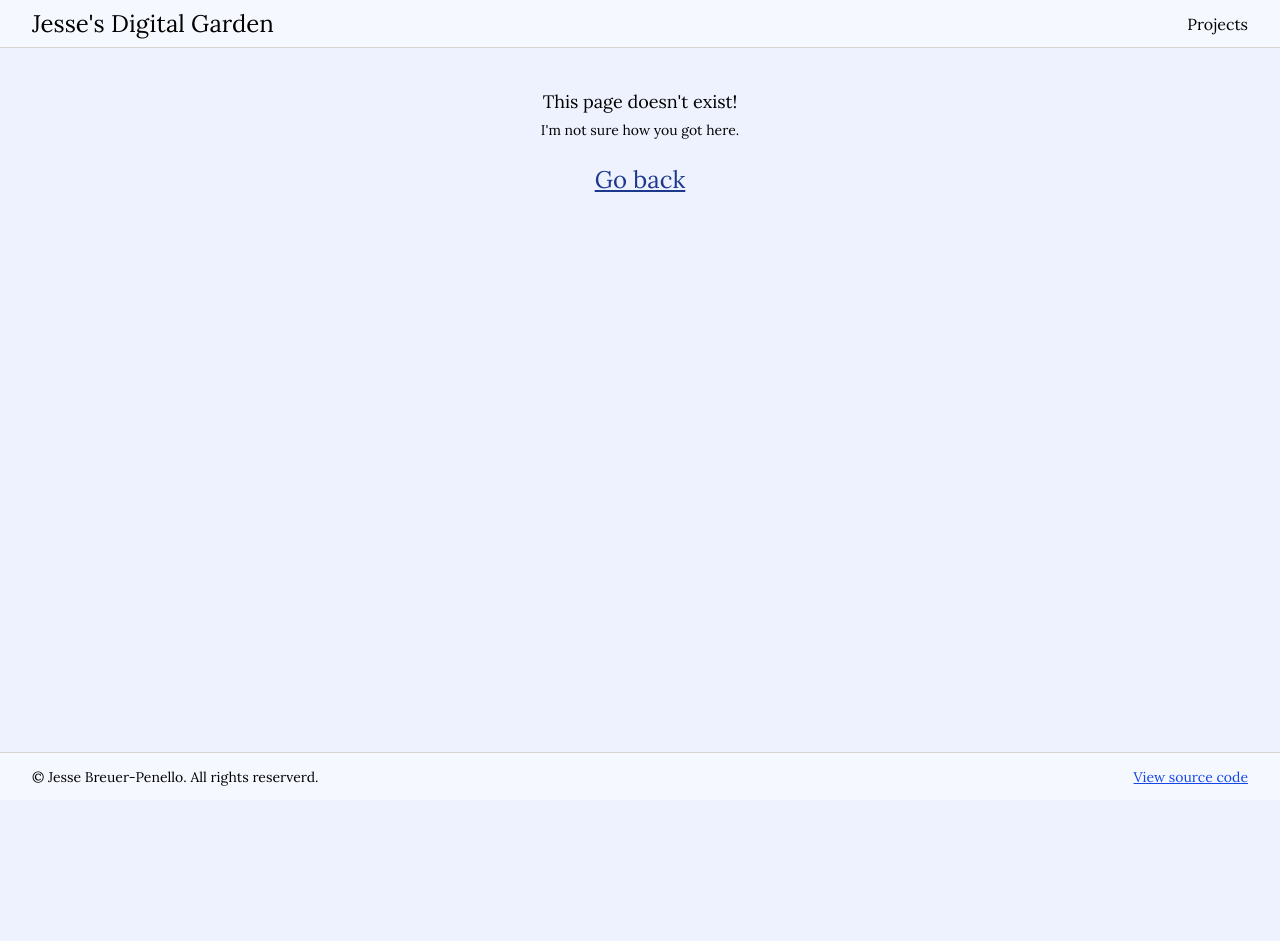
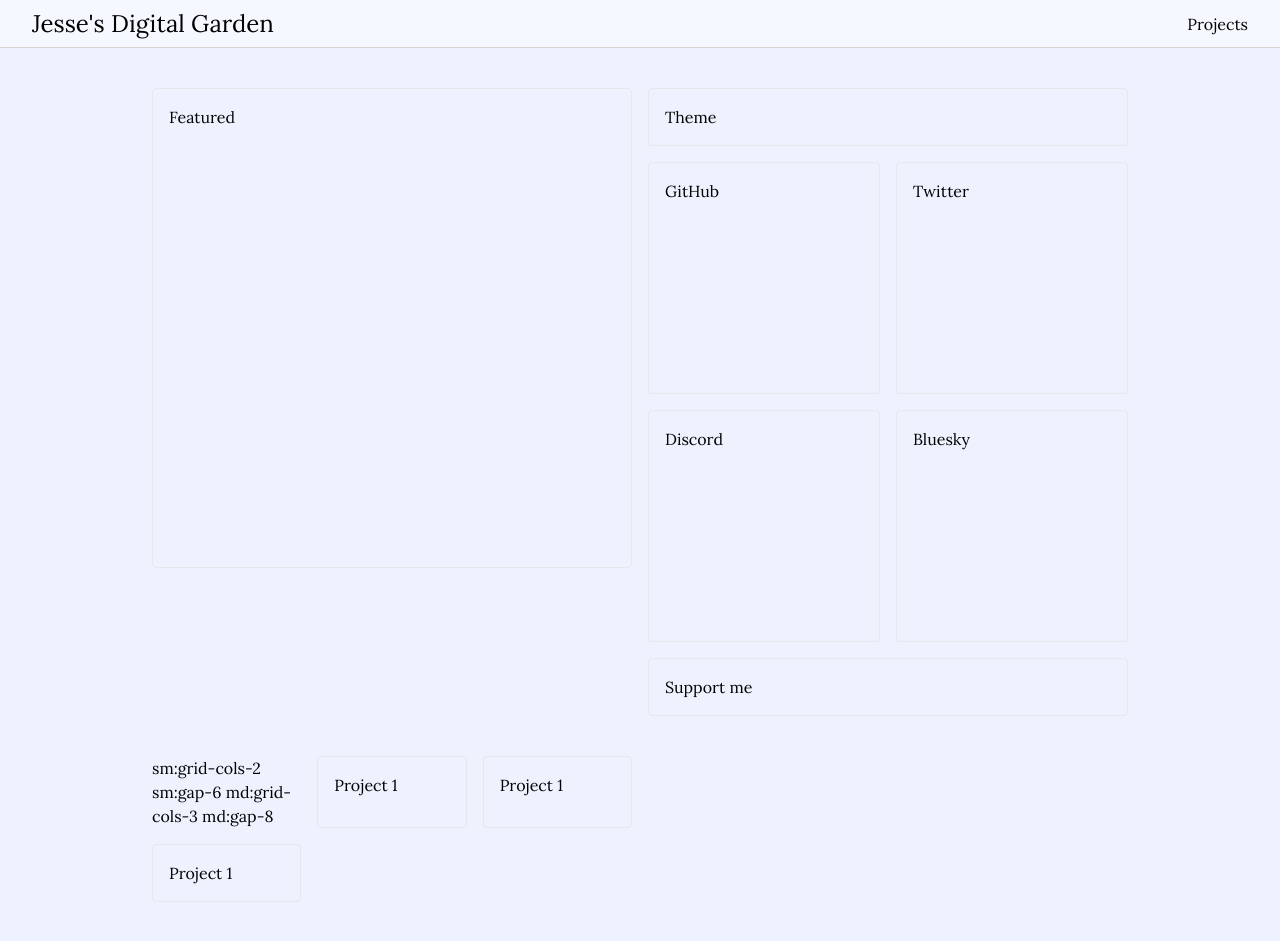
Before and after one commit to steezplusplus/digital-garden, a Next.js app: page /new in a window 1280 px wide. Before the commit this address had no page. Shown: the top 941 px of the page. Before the commit the page ends 800 px from the top, so only its background shows below. Built offline with nearby package versions, Linux system fonts and the light colour scheme.

Commit message:
feat: Scaffold layout and ideas for new page

```diff
--- /dev/null
+++ b/src/app/new/page.tsx
@@ -0,0 +1,54 @@
+export default function NewPage() {
+  return (
+    <>
+      {/* This section should only contain static content */}
+      <Section label="Contact Information">
+        <Card styles='sm:sticky sm:top-10 self-start aspect-square'>Featured</Card>
+
+        <Grid styles="grid-cols-1">
+          <Card>Theme</Card>
+
+          <Grid styles="grid-cols-2">
+            <Card styles="aspect-square">GitHub</Card>
+            <Card styles="aspect-square">Twitter</Card>
+            <Card styles="aspect-square">Discord</Card>
+            <Card styles="aspect-square">Bluesky</Card>
+          </Grid>
+
+          <Card>Support me</Card>
+        </Grid>
+      </Section>
+
+      {/* This section should contain dynamic data fetched from my github profile */}
+      <Section label="Projects">
+        <Grid styles="grid-cols-1 sm:grid-cols-2 md:grid-cols-3">
+          sm:grid-cols-2 sm:gap-6 md:grid-cols-3 md:gap-8
+          <Card>Project 1</Card>
+          <Card>Project 1</Card>
+          <Card>Project 1</Card>
+        </Grid>
+      </Section>
+
+      {/* This section should only contain dynamic data from various unimportant online profiles */}
+      <Section label="About Me">
+          <Card>Spotify</Card>
+      </Section>
+    </>
+  );
+}
+
+function Section({ label, children }: { label: string, children: React.ReactNode }) {
+  return (
+    <section aria-labelledby={label} className="grid grid-cols-1 sm:grid-cols-2 gap-4">{children}</section>
+  );
+}
+
+function Grid({ styles, children }: { styles?: string, children: React.ReactNode }) {
+  // TODO: Better string concat approach for combining classes
+ return <div className={`grid gap-4${styles ? ' ' + styles : ''}`}>{children}</div>
+}
+
+function Card({ styles, children }: { styles?: string, children: React.ReactNode }) {
+  // TODO: Better string concat approach for combining classes
+  return <div className={`border rounded border-gray-200 p-4${styles ? ' ' + styles: ''}`}>{children}</div>
+}
```
